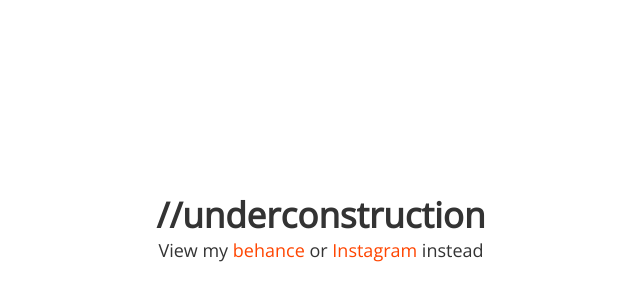
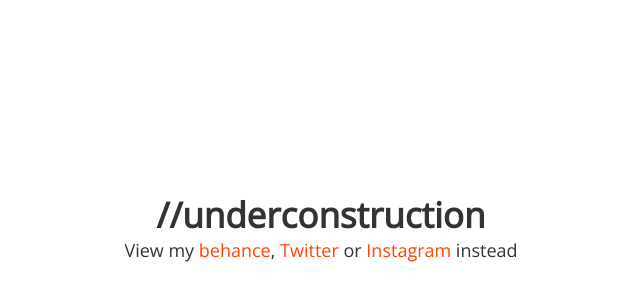
Before and after one commit to Eraspace/Eraspace.github.io, a plain HTML site: page index.html in a window 1280 px wide. Shown: the part 130-430 px from the top of the page, without its empty margins (319-959 px from the left). Drawn offline with nearby package versions, Linux system fonts and the light colour scheme.

Commit message:
Added Twitter link and Changed insta handles

```diff
--- a/index.html
+++ b/index.html
@@ -10,7 +10,7 @@
 	<body>
 		<div class="center">
 			<p class="larger">//underconstruction</p>
-			<p>View my <a href="https://www.behance.net/user/?username=imthi_a85d">behance</a> or <a href="https://www.instagram.com/_iimthii_/">Instagram</a> instead</p>
+			<p>View my <a href="https://www.behance.net/user/?username=imthi_a85d">behance</a>, <a href="twitter.com/SurelyNotera">Twitter</a> or <a href="https://www.instagram.com/_notera_/">Instagram</a> instead</p>
 		</div>
 	</body>
 </html>
```
